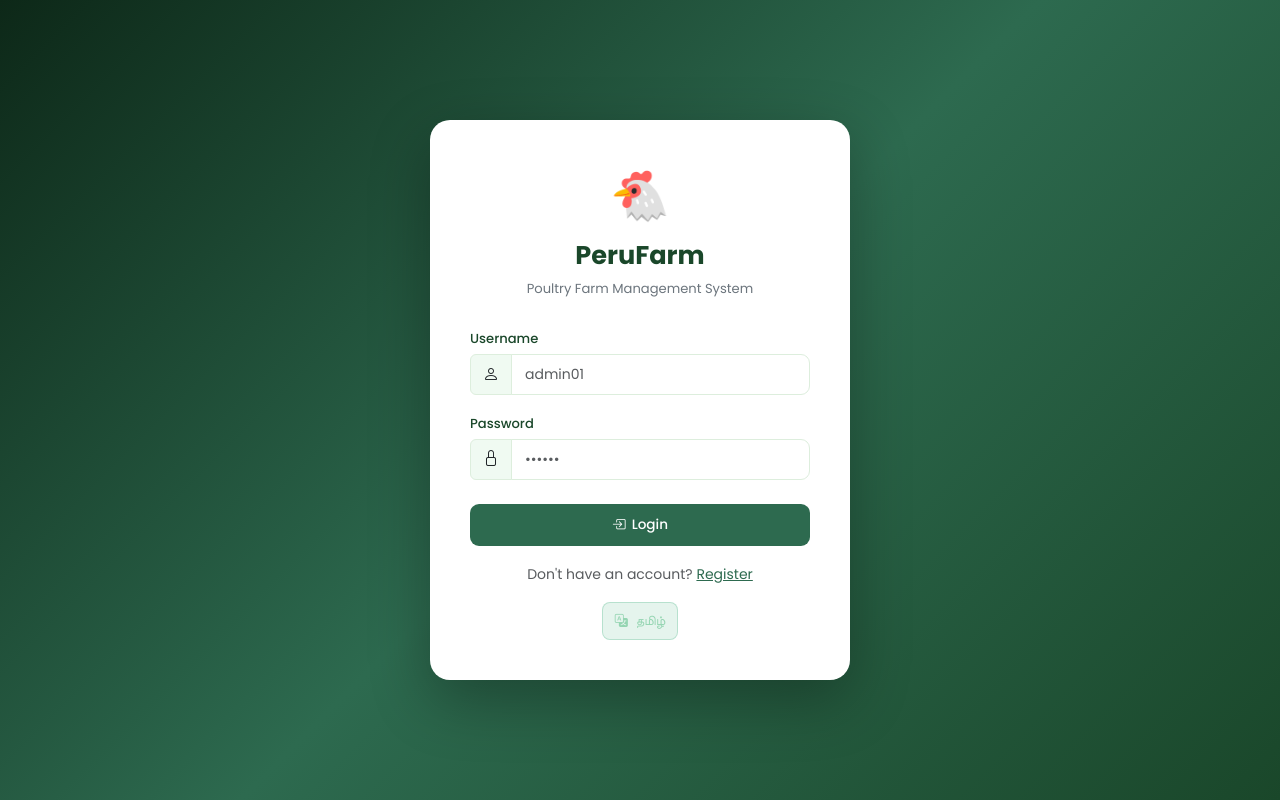
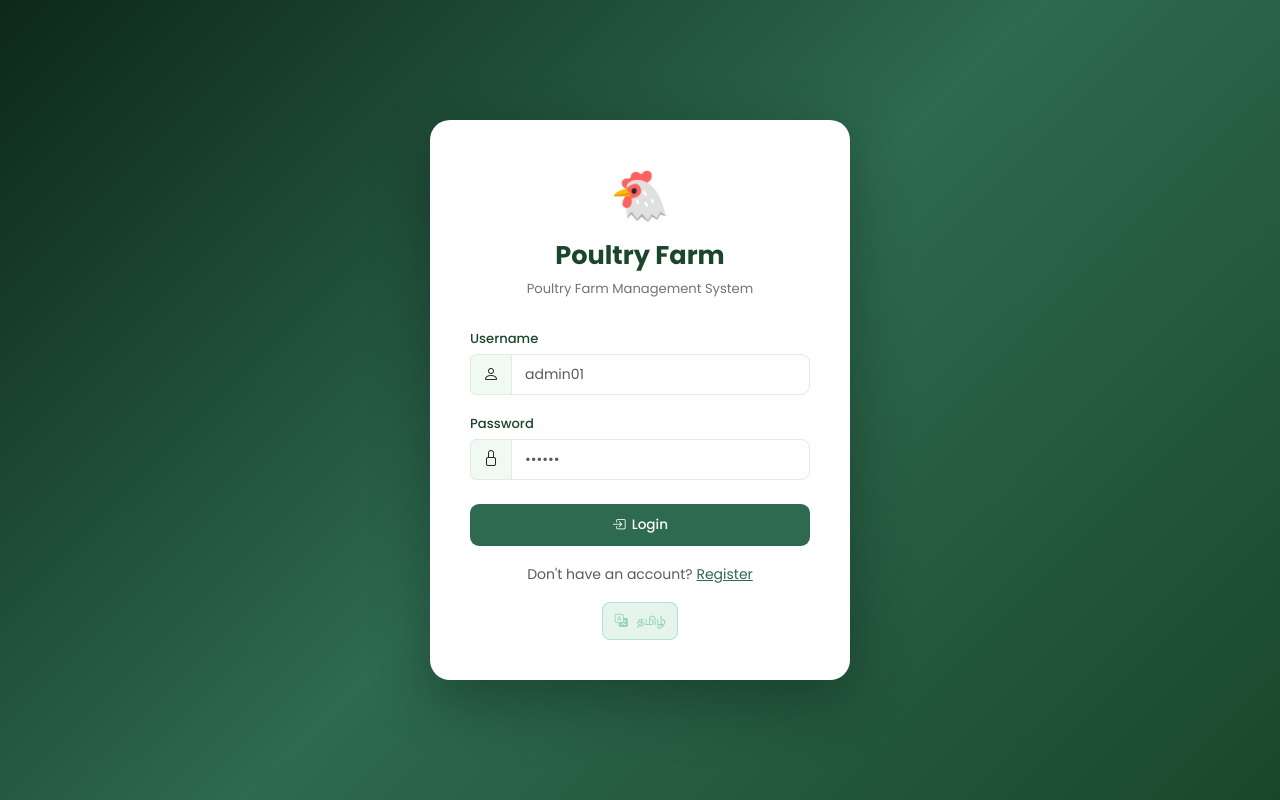
Before and after one commit to Jayaraj611722104/poultry_fram, a Flask app: page / in a window 1280 px wide. Run offline with Flask 3, Linux system fonts and the light colour scheme; some libraries are stand-ins or nearby versions.

Commit message:
style: rename PeruFarm to Poultry Farm

```diff
--- a/app/templates/auth/login.html
+++ b/app/templates/auth/login.html
@@ -3,7 +3,7 @@
 <div class="auth-card">
   <div class="auth-logo">
     <div class="logo-icon">🐔</div>
-    <h1 data-ta="பெருஃபார்ம்" data-en="PeruFarm">PeruFarm</h1>
+    <h1 data-ta="கோழிப் பண்ணை" data-en="Poultry Farm">Poultry Farm</h1>
     <p data-ta="கோழி பண்ணை மேலாண்மை அமைப்பு" data-en="Poultry Farm Management System">Poultry Farm Management System</p>
   </div>
 
--- a/app/templates/auth/register.html
+++ b/app/templates/auth/register.html
@@ -6,7 +6,7 @@
 <div class="auth-card">
   <div class="auth-logo">
     <div class="logo-icon">🐔</div>
-    <h1 data-ta="பெருஃபார்ம்" data-en="PeruFarm">PeruFarm</h1>
+    <h1 data-ta="கோழிப் பண்ணை" data-en="Poultry Farm">Poultry Farm</h1>
     <p data-ta="புதிய பயனர் உருவாக்கவும்" data-en="Create New User">Create New User</p>
   </div>
   {% with messages = get_flashed_messages(with_categories=true) %}
--- a/app/templates/base.html
+++ b/app/templates/base.html
@@ -7,7 +7,7 @@
   <meta name="apple-mobile-web-app-capable" content="yes">
   <meta name="apple-mobile-web-app-status-bar-style" content="black-translucent">
   <meta name="mobile-web-app-capable" content="yes">
-  <title>{% block title %}PeruFarm - Poultry Management{% endblock %}</title>
+  <title>{% block title %}Poultry Farm Management{% endblock %}</title>
   <link href="https://fonts.googleapis.com/css2?family=Poppins:wght@300;400;500;600;700&family=Noto+Sans+Tamil:wght@400;500;600;700&display=swap" rel="stylesheet">
   <link rel="stylesheet" href="https://cdnjs.cloudflare.com/ajax/libs/bootstrap/5.3.2/css/bootstrap.min.css">
   <link rel="stylesheet" href="https://cdnjs.cloudflare.com/ajax/libs/bootstrap-icons/1.11.3/font/bootstrap-icons.min.css">
@@ -21,7 +21,7 @@
   <div class="sidebar-brand">
     <span class="brand-icon">🐔</span>
     <div class="brand-text">
-      <span class="brand-name" data-ta="பெருஃபார்ம்" data-en="PeruFarm">PeruFarm</span>
+      <span class="brand-name" data-ta="கோழிப் பண்ணை" data-en="Poultry Farm">Poultry Farm</span>
       <small data-ta="கோழி மேலாண்மை" data-en="Poultry Management">Poultry Management</small>
     </div>
   </div>
```
